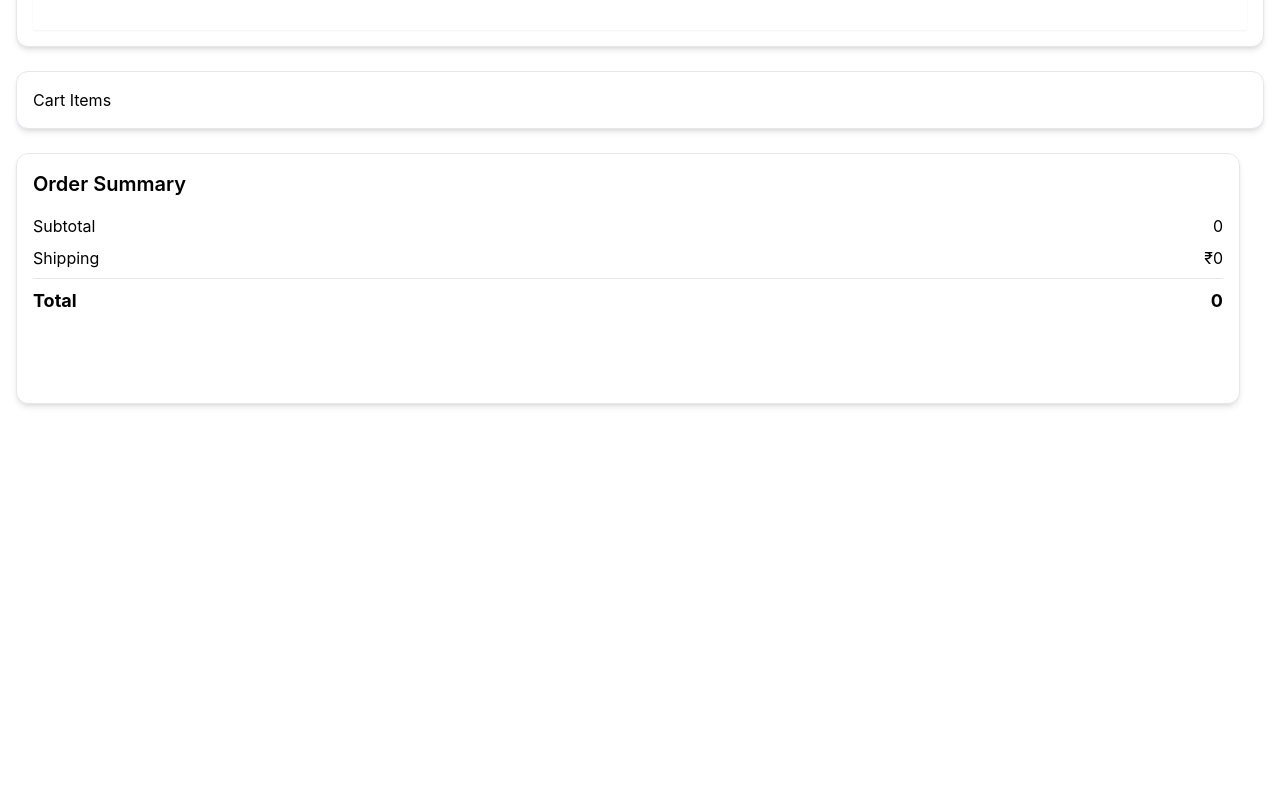
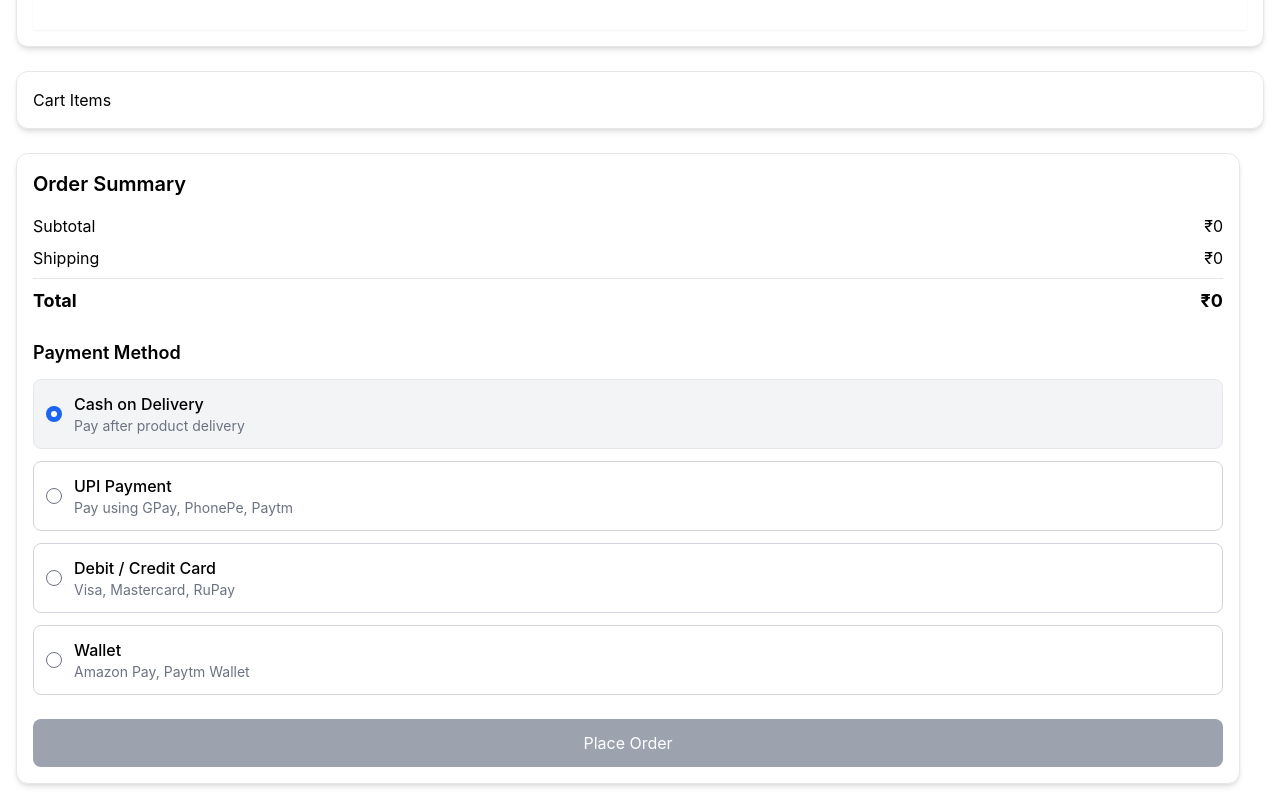
Before and after one commit to VaibhavPrajapati277/React-Ecommerce, a React (Vite) app in the folder Ecommerce/: page /checkout in a window 1280 px wide. Shown: the part 523-1323 px from the top of the page. Before the commit the page ends 943 px from the top, so only its background shows below. Built offline with nearby package versions, Linux system fonts and the light colour scheme.

Commit message:
add paymentmethod in checkout page

```diff
--- a/Ecommerce/src/assets/pages/Checkout.jsx
+++ b/Ecommerce/src/assets/pages/Checkout.jsx
@@ -1,4 +1,4 @@
-import { useContext } from "react";
+import { useContext, useEffect, useState } from "react";
 import Address from "../components/Address"
 import Header from "../components/Header"
 import Cart from "./Cart"
@@ -15,8 +15,15 @@ function Checkout() {
 
         0
     );
+    const [paymentMethod, setPaymentMethod] = useState("cod");
+    const navigate = useNavigate();
+    const [savedAddress, setSavedAddress] = useState(false);
+    useEffect(() => {
 
-    const navigate = useNavigate();
+        window.scrollTo(0, 0);
+
+    }, []);
+
     return (
         <>
             <Header />
@@ -31,7 +38,8 @@ function Checkout() {
 
                         {/* Address Box */}
                         <div className="bg-white shadow-md rounded-xl p-4 border">
-                            <Address />
+                            <Address savedAddress={savedAddress}
+                                setSavedAddress={setSavedAddress} />
                         </div>
 
                         {/* Cart Items Box */}
@@ -42,7 +50,9 @@ function Checkout() {
                     </div>
 
                     {/* Right Section */}
+                    {/* Right Section */}
                     <div className="bg-white shadow-md rounded-xl p-4 border h-fit sticky top-4">
+
                         <h2 className="text-xl font-semibold mb-4">
                             Order Summary
                         </h2>
@@ -50,29 +60,143 @@ function Checkout() {
                         <div className="space-y-2">
                             <div className="flex justify-between">
                                 <span>Subtotal</span>
-                                <span>{totalPrice}</span>
+                                <span>₹{totalPrice}</span>
                             </div>
 
                             <div className="flex justify-between">
                                 <span>Shipping</span>
-                                <span>₹{(totalPrice>0)?40:0}</span>
+                                <span>₹{(totalPrice > 0) ? 40 : 0}</span>
                             </div>
 
                             <hr />
 
                             <div className="flex justify-between font-bold text-lg">
                                 <span>Total</span>
-                                <span>{(totalPrice>0)?totalPrice + 40:0}</span>
+                                <span>₹{(totalPrice > 0) ? totalPrice + 40 : 0}</span>
                             </div>
                         </div>
 
-                        <button onClick={()=> navigate("/success")} className="w-full mt-6 bg-black text-white py-3 rounded-lg hover:bg-gray-800 cursor-pointer">
-                            Place Order
+                        {/* Payment Methods */}
+                        <div className="mt-6">
+                            <h2 className="text-lg font-semibold mb-3">
+                                Payment Method
+                            </h2>
+
+                            <div className="space-y-3">
+
+                                {/* COD */}
+                                <label className={`border rounded-lg p-3 flex items-center gap-3 cursor-pointer transition
+            ${paymentMethod === "cod"
+                                        ? "border-black bg-gray-100"
+                                        : "border-gray-300"}`}>
+
+                                    <input
+                                        type="radio"
+                                        name="payment"
+                                        checked={paymentMethod === "cod"}
+                                        onChange={() => setPaymentMethod("cod")}
+                                    />
+
+                                    <div>
+                                        <p className="font-medium">Cash on Delivery</p>
+                                        <p className="text-sm text-gray-500">
+                                            Pay after product delivery
+                                        </p>
+                                    </div>
+                                </label>
+
+                                {/* UPI */}
+                                <label className={`border rounded-lg p-3 flex items-center gap-3 cursor-pointer transition
+            ${paymentMethod === "upi"
+                                        ? "border-black bg-gray-100"
+                                        : "border-gray-300"}`}>
+
+                                    <input
+                                        type="radio"
+                                        name="payment"
+                                        checked={paymentMethod === "upi"}
+                                        onChange={() => setPaymentMethod("upi")}
+                                    />
+
+                                    <div>
+                                        <p className="font-medium">UPI Payment</p>
+                                        <p className="text-sm text-gray-500">
+                                            Pay using GPay, PhonePe, Paytm
+                                        </p>
+                                    </div>
+                                </label>
+
+                                {/* Card */}
+                                <label className={`border rounded-lg p-3 flex items-center gap-3 cursor-pointer transition
+            ${paymentMethod === "card"
+                                        ? "border-black bg-gray-100"
+                                        : "border-gray-300"}`}>
+
+                                    <input
+                                        type="radio"
+                                        name="payment"
+                                        checked={paymentMethod === "card"}
+                                        onChange={() => setPaymentMethod("card")}
+                                    />
+
+                                    <div>
+                                        <p className="font-medium">Debit / Credit Card</p>
+                                        <p className="text-sm text-gray-500">
+                                            Visa, Mastercard, RuPay
+                                        </p>
+                                    </div>
+                                </label>
+
+                                {/* Wallet */}
+                                <label className={`border rounded-lg p-3 flex items-center gap-3 cursor-pointer transition
+            ${paymentMethod === "wallet"
+                                        ? "border-black bg-gray-100"
+                                        : "border-gray-300"}`}>
+
+                                    <input
+                                        type="radio"
+                                        name="payment"
+                                        checked={paymentMethod === "wallet"}
+                                        onChange={() => setPaymentMethod("wallet")}
+                                    />
+
+                                    <div>
+                                        <p className="font-medium">Wallet</p>
+                                        <p className="text-sm text-gray-500">
+                                            Amazon Pay, Paytm Wallet
+                                        </p>
+                                    </div>
+                                </label>
+
+                            </div>
+                        </div>
+
+                        <button
+                            disabled={!savedAddress}
+                            onClick={() => {
+                                if (paymentMethod === "cod") {
+                                    savedAddress ? navigate("/success") : alert("Please save address first")
+                                }
+                                else {
+                                    alert("Currently only Cash on Delivery is available")
+                                }
+                            }}
+                            className={`w-full mt-6 py-3 rounded-lg text-white transition
+
+                                ${savedAddress
+                                    ? "bg-black hover:bg-gray-800 cursor-pointer"
+                                    : "bg-gray-400 cursor-not-allowed"
+                                }`}>
+
+
+                            {paymentMethod === "cod" ? "Place Order" : "Proceed to Payment"}
+
                         </button>
+
                     </div>
 
                 </div>
-            </div>
+            </div >
         </>
     )
 }
```
